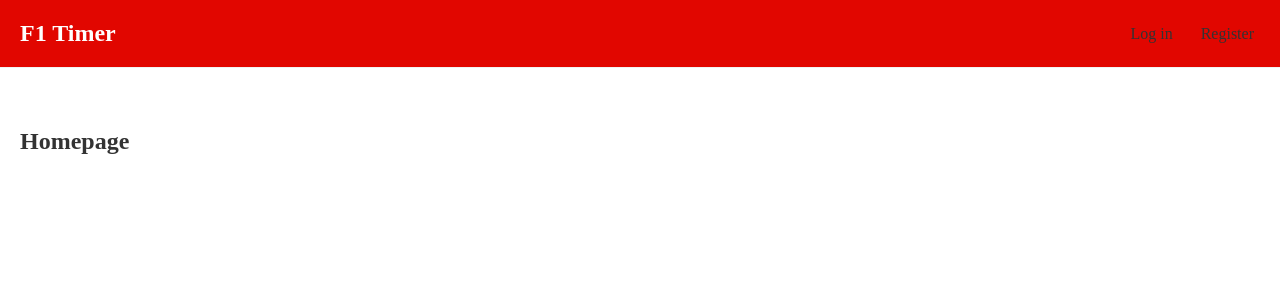
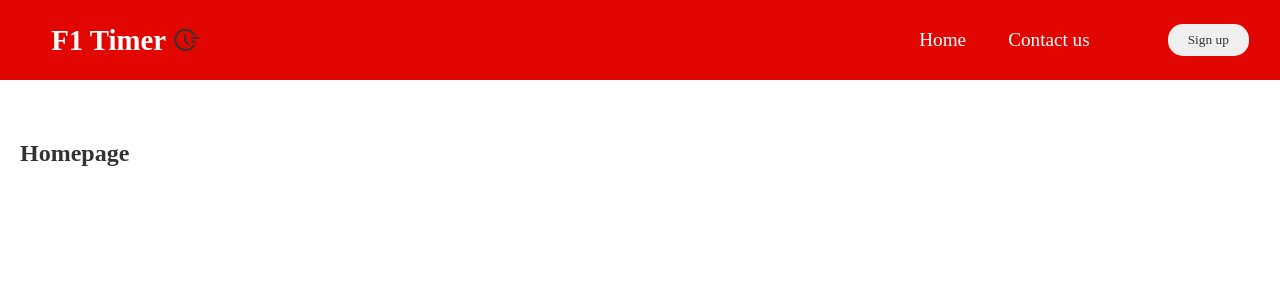
Before and after one commit to amarijano/f1-timer, a React (Create React App) app: page / in a window 1280 px wide. Shown: the top 300 px of the page. Built offline with nearby package versions, Linux system fonts and the light colour scheme; a web font is replaced by a local one.

Commit message:
nav test

```diff
--- a/package.json
+++ b/package.json
@@ -3,6 +3,7 @@
   "version": "0.1.0",
   "private": true,
   "dependencies": {
+    "@ant-design/icons": "^4.7.0",
     "@testing-library/jest-dom": "^5.15.1",
     "@testing-library/react": "^11.2.7",
     "@testing-library/user-event": "^12.8.3",
--- /dev/null
+++ b/src/components/Button/Button.js
@@ -0,0 +1,29 @@
+import React from "react";
+import "./Button.scss";
+
+const STYLES = ["btn--primary", "btn--outline"];
+
+const SIZES = ["btn--medium", "btn--large"];
+
+export const Button = ({
+  children,
+  type,
+  onClick,
+  buttonStyle,
+  buttonSize,
+}) => {
+  const checkButtonStyle = STYLES.includes(buttonStyle)
+    ? buttonStyle
+    : STYLES[0];
+  const checkButtonSize = SIZES.includes(buttonSize) ? buttonSize : SIZES[0];
+
+  return (
+    <button
+      className={"btn ${checkButtonStyle} ${checkButtonSize}"}
+      onClick={onClick}
+      type={type}
+    >
+      {children}
+    </button>
+  );
+};
--- /dev/null
+++ b/src/components/Button/Button.scss
@@ -0,0 +1,46 @@
+:root {
+  --primary: rgb(225, 6, 0);
+}
+
+.btn {
+  padding: 8px 20px;
+  border-radius: 15px;
+  outline: none;
+  border: none;
+  cursor: pointer;
+}
+
+.btn:hover {
+  padding: 8px 20px;
+  transition: all 0.3s ease-out;
+  background: rgb(0, 0, 0);
+  color: rgb(255, 255, 255);
+  transition: 500ms;
+}
+
+.btn--primary {
+  background-color: var(--primary);
+}
+
+.btn--outline {
+  background-color: rgb(0, 0, 0);
+  color: rgb(255, 255, 255);
+  padding: 8px 20px;
+  border-radius: 4px;
+  border: 1px solid var(--primary);
+  transition: all 3s ease-in-out;
+}
+
+.btn--medium {
+  padding: 8px 20px;
+  border-radius: 4px;
+  font-size: 18px;
+  color: rgb(255, 255, 255);
+}
+
+.btn--large {
+  padding: 12px 26px;
+  border-radius: 4px;
+  font-size: 20px;
+  color: rgb(255, 255, 255);
+}
--- a/src/components/Menu/Menu.js
+++ b/src/components/Menu/Menu.js
@@ -1,6 +1,20 @@
 import "./menu.scss";
-const Menu = () => {
-  return <div className="main-menu"></div>;
-};
+const Menu = [
+  {
+    title: "Home",
+    url: "#",
+    cName: "nav-links",
+  },
+  {
+    title: "Contact us",
+    url: "#",
+    cName: "nav-links",
+  },
+  {
+    title: "Sign up",
+    url: "#",
+    cName: "nav-links-mobile",
+  },
+];
 
 export default Menu;
--- a/src/components/Navbar/Navbar.js
+++ b/src/components/Navbar/Navbar.js
@@ -1,13 +1,32 @@
 import "./navbar.scss";
 import { useSize } from "../../hooks";
+import { Menu } from "../Menu";
+import {
+  FieldTimeOutlined,
+  CloseOutlined,
+  MenuOutlined,
+} from "@ant-design/icons";
+import { useState } from "react";
+import { Button } from "../Button/Button";
+import React, { Component } from "react";
 
 const Navbar = () => {
+  const [click, setClick] = useState(false);
+  const handleClick = () => {
+    setClick(!click);
+  };
   const width = useSize();
   const handleLogin = () => {};
   return (
-    <nav className="navbar">
-      <h1>F1 Timer</h1>
-      <div className="links">
+    <nav className="NavbarItems">
+      <h1 className="navbar-logo">
+        F1 Timer
+        <i className="timer-logo">
+          <FieldTimeOutlined />
+        </i>
+      </h1>
+
+      {/* <div className="links">
         {width > 762 ? (
           <>
             <a href="/login" onClick={handleLogin}>
@@ -20,7 +39,28 @@ const Navbar = () => {
             <p>manj</p>
           </>
         )}
+      </div> */}
+      <div className="menu-icon" onClick={handleClick}>
+        <i>
+          {click ? (
+            <CloseOutlined className="menu-close" />
+          ) : (
+            <MenuOutlined className="menu-open" />
+          )}
+        </i>
       </div>
+      <ul className={click ? "nav-menu active" : "nav-menu"}>
+        {Menu.map((item, index) => {
+          return (
+            <li key={index}>
+              <a className={item.cName} href={item.url}>
+                {item.title}
+              </a>
+            </li>
+          );
+        })}
+      </ul>
+      <Button>Sign up</Button>
     </nav>
   );
 };
--- a/src/components/Navbar/navbar.scss
+++ b/src/components/Navbar/navbar.scss
@@ -1,4 +1,5 @@
-.navbar {
+/*
+.Navbar {
   background-color: rgb(225, 6, 0);
   padding: 20px;
   display: flex;
@@ -7,8 +8,8 @@
   border-bottom: 1px solid #f2f2f2;
   @media (max-width: 762px) {
     font-size: 14px;
-  }
 }
+
 .navbar h1 {
   color: #ffffff;
 }
@@ -23,3 +24,140 @@
 .navbar a:hover {
   color: #ffffff;
 }
+*/
+
+.NavbarItems {
+  background-color: rgb(225, 6, 0);
+  height: 80px;
+  display: flex;
+  justify-content: center;
+  align-items: center;
+  font-size: 1.2rem;
+}
+
+.navbar-logo {
+  color: #fff;
+  justify-self: start;
+  margin-left: 20px;
+  cursor: pointer;
+}
+
+.timer-logo {
+  margin-left: 0.5rem;
+  font-size: 1.6rem;
+}
+
+.nav-menu {
+  display: grid;
+  grid-template-columns: repeat(5, auto);
+  grid-gap: 10px;
+  list-style: none;
+  text-align: center;
+  width: 70vw;
+  justify-content: end;
+  margin-right: 2rem;
+}
+
+.nav-links {
+  color: #fff;
+  text-decoration: none;
+  padding: 0.5rem 1rem;
+}
+
+.nav-links:hover {
+  color: rgb(225, 6, 0);
+  background-color: rgb(255, 255, 255);
+  border-radius: 100px;
+  transition: all 0.5s ease-in-out;
+}
+
+.nav-links-mobile {
+  display: none;
+}
+
+.menu-icon {
+  display: none;
+}
+
+@media screen and (max-width: 960px) {
+  .NavbarItems {
+    position: relative;
+  }
+
+  .nav-menu {
+    display: flex;
+    flex-direction: column;
+    width: 100%;
+    height: 500px;
+    position: absolute;
+    top: 80px;
+    left: -100%;
+    opacity: 1;
+    transition: all 0.5s ease;
+  }
+
+  .nav-menu.active {
+    background: rgb(225, 6, 0);
+    left: 0;
+    opacity: 1;
+    transition: all 0.5s ease;
+    z-index: 1;
+  }
+
+  .nav-links {
+    text-align: center;
+    padding: 2rem;
+    width: 100%;
+    display: table;
+  }
+
+  .nav-links:hover {
+    background-color: rgb(255, 255, 255);
+    border-radius: 30px;
+  }
+
+  .navbar-logo {
+    position: absolute;
+    top: 0;
+    left: 0;
+    transform: translate(25%, 50%);
+  }
+
+  .menu-icon {
+    display: block;
+    position: absolute;
+    top: 20px;
+    right: 50px;
+    transform: translate(-100%, 60&);
+    font-size: 1.8rem;
+    cursor: pointer;
+  }
+
+  .menu-close {
+    color: #fff;
+    font-size: 2rem;
+  }
+
+  .nav-links-mobile {
+    display: block;
+    text-align: center;
+    padding: 1.5rem;
+    margin: 2rem auto;
+    border-radius: 30px;
+    width: 80%;
+    background: rgb(255, 255, 255);
+    text-decoration: none;
+    color: rgb(0, 0, 0);
+    font-size: 1.5rem;
+  }
+
+  .nav-links-mobile:hover {
+    background: rgb(0, 0, 0);
+    color: rgb(255, 255, 255);
+    transition: 500ms;
+  }
+
+  Button {
+    display: none;
+  }
+}
```
